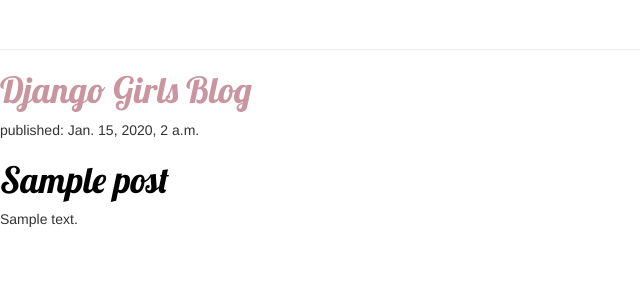
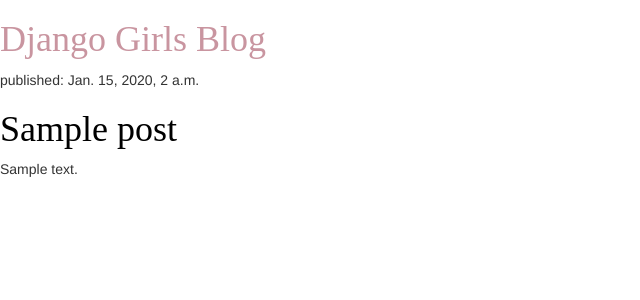
Before and after one commit to bcdkiddy/my-first-blog, a Django app: template blog/templates/blog/post_list.html in a window 1280 px wide. Shown: the top 300 px of the page, without its empty margins (0-640 px from the left). Run offline with Django 3.2, Linux system fonts and the light colour scheme; the template is opened without the code that fills it: values that come from a table or form of the project are taken from there, others are empty; tables that the repository leaves empty hold one stand-in row (values such as "Sample post"); some libraries are stand-ins or nearby versions.

Commit message:
updatemessage

```diff
--- a/blog/static/css/blog.css
+++ b/blog/static/css/blog.css
@@ -10,7 +10,7 @@
 }
 
 
-    background-color: #ff9400;
+    background-color: white;
     margin-top: 0;
     padding: 20px 20px 20px 40px;
 }
@@ -26,6 +26,7 @@
 }
 
 h1, h2, h3, h4 {
+    color: #C995A0;
     font-family: 'Lobster', cursive;
 }
 
--- a/blog/templates/blog/post_list.html
+++ b/blog/templates/blog/post_list.html
@@ -1,14 +1,11 @@
 {% load staticfiles %}
 <html>
-    <head>
-      <link href="//fonts.googleapis.com/css?family=Lobster&subset=latin,latin-ext" rel="stylesheet" type="text/css">
-      <div class="page-header">
-        <title>Django Girls blog</title>
-        </div>
-        <link rel="stylesheet" href="//maxcdn.bootstrapcdn.com/bootstrap/3.2.0/css/bootstrap.min.css">
-        <link rel="stylesheet" href="{% static 'css/blog.css' %}">
-
-    </head>
+<head>
+    <title>Django Girls blog</title>
+    <link rel="stylesheet" href="//maxcdn.bootstrapcdn.com/bootstrap/3.2.0/css/bootstrap.min.css">
+    <link rel="stylesheet" href="//maxcdn.bootstrapcdn.com/bootstrap/3.2.0/css/bootstrap-theme.min.css">
+    <link rel="stylesheet" href="{% static 'css/blog.css' %}">
+</head>
     <body>
         <div>
             <h1><a href="">Django Girls Blog</a></h1>
```
